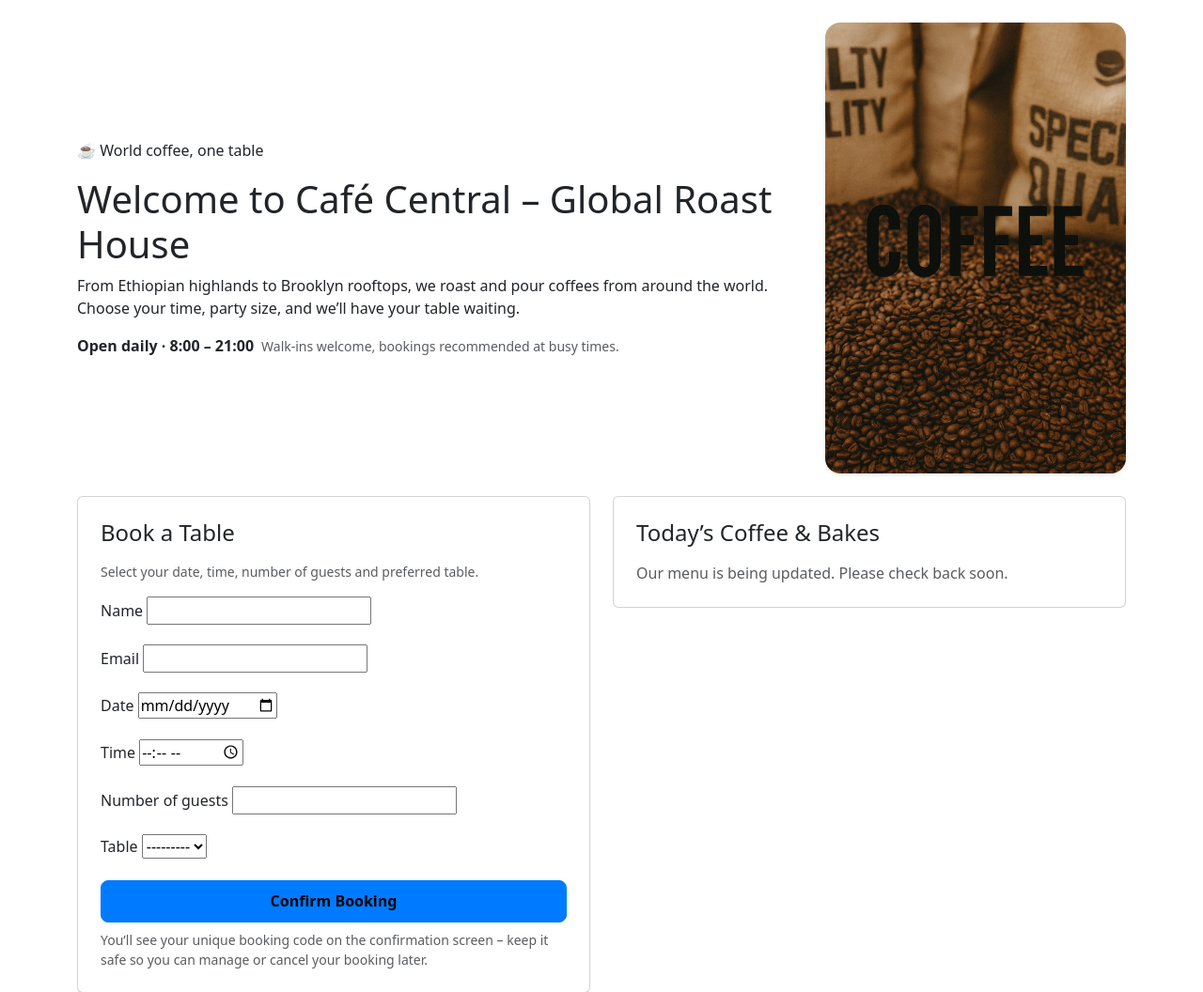
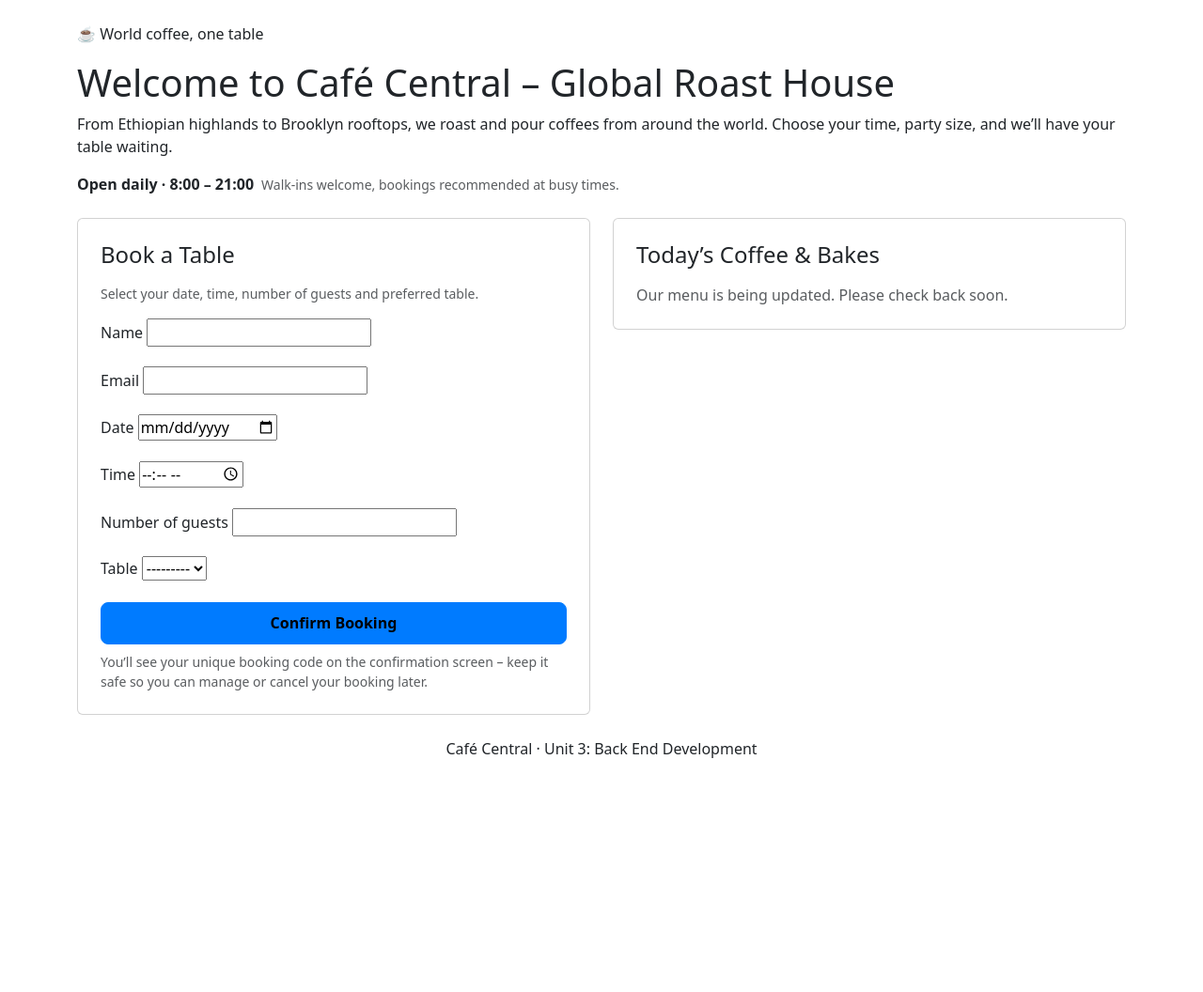
Before and after one commit to Leon4721/project_three_restaurant_booking, a Django app: page / in a window 1280 px wide. Shown: the part 56-1112 px from the top of the page at 94% size. After the commit the page ends 863 px from the top, so only its background shows below. Run offline with Django 5.2, Linux system fonts and the light colour scheme; data that the repository does not hold is empty.

Commit message:
remove img

```diff
--- a/booking_app/templates/booking_app/home.html
+++ b/booking_app/templates/booking_app/home.html
@@ -24,13 +24,6 @@
     </div>
   </div>
 
-  <div class="d-none d-md-block">
-    <img
-      src="{% static 'booking_app/static/booking_app/images/header-bg.png' %}"
-      alt="Café Central interior"
-      class="img-fluid rounded-4 shadow-sm"
-      style="max-width: 320px;">
-  </div>
 </div>
 
 <div class="row g-4">
```
